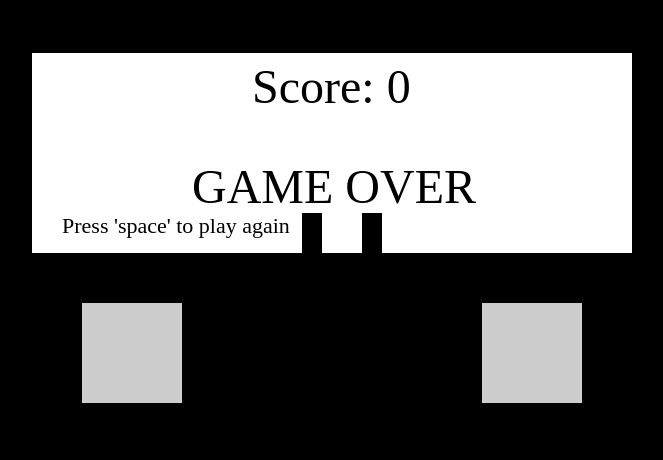
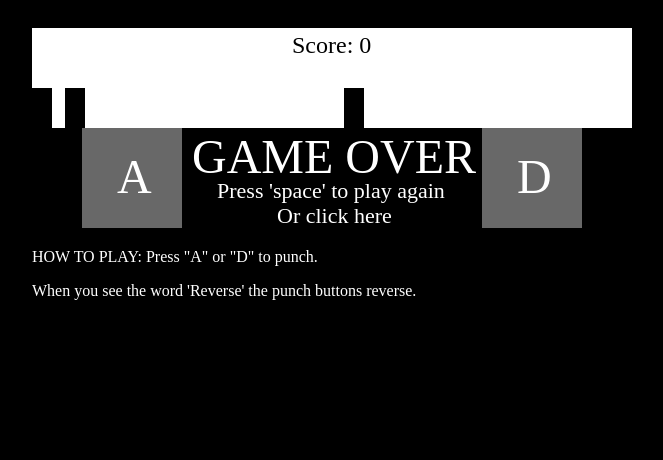
Before and after one commit to js13kGames/immoveable-puncher-man, a plain HTML site: page index.html in a window 1280 px wide. Shown: the whole page, without its empty margins (308-971 px from the left). Drawn offline with Linux system fonts and the light colour scheme.

Commit message:
Finished game mechanics

```diff
--- a/index.html
+++ b/index.html
@@ -5,15 +5,13 @@
 </head>
 <meta name="viewport" content="user-scalable=0"/>
 <body style="background-color: #000">
-	<div style="width: 600px; margin: 0 auto; padding-top: 45px;">
-		<canvas id="canvas" width="600" height="400"></canvas>
+	<div style="width: 600px; margin: 0 auto; padding-top: 20px;">
+		<canvas id="canvas" width="600" height="200"></canvas>
+		<p style="color: #fff">HOW TO PLAY: Press "A" or "D" to punch.</p>
+		<p style="color: #fff">When you see the word 'Reverse' the punch buttons reverse.</p>
 	</div>
+
 	<script>
-		// TODO
-		// stop mobile zoom
-		// buttons dont work on landscape phone
-		// cant restart game on mobile
-		// first wave of eneimes is stacked, limit enemies when moving
 		var canvas = document.getElementById('canvas');
 		var ctx = canvas.getContext('2d');
 		var width = canvas.width;
@@ -28,14 +26,14 @@
 		var nextWaveReady = true;
 		var spawnWaveInterval = 1000;
 		var reverseFlipTime = 1000;
-		var killsToFlip = 2;
+		var killsToFlip = 10;
 
 		var ground = {
 			width: canvas.width,
-			height: 200,
+			height: 100,
 			pos: {
 				x: 0,
-				y: 200
+				y: 100
 			},
 			draw: function(){
 				ctx.fillStyle = returnFillColor();
@@ -48,13 +46,13 @@
 			height: 25,
 			pos: {
 				x: 288,
-				y: 175
+				y: 75
 			},
 			score: 0,
 			draw: function() {
-				ctx.font = "48px serif";
+				ctx.font = "24px serif";
 				ctx.fillStyle = "#000";
-  				ctx.fillText("Score: " + this.score, 220, 50);
+  				ctx.fillText("Score: " + this.score, 260, 25);
 				if ( !this.isDead ) {
 					ctx.fillStyle = returnFillColor();
 					ctx.fillRect(this.pos.x, this.pos.y, this.width, this.height);
@@ -70,12 +68,20 @@
 							cancelPunchRight();
 						}, 100);
 					}
+
+					if ( reverseGame ) {
+						ctx.font = "48px serif";
+						ctx.fillStyle = '#000';
+	  					ctx.fillText("REVERSE!", 185, 150);
+					}
+
 				} else {
 					ctx.font = "48px serif";
-					ctx.fillStyle = returnFillColor();
-  					ctx.fillText("GAME OVER", 160, 150);
+					ctx.fillStyle = '#fff';
+  					ctx.fillText("GAME OVER", 160, 145);
   					ctx.font = "22px serif";
-  					ctx.fillText("Press 'space' to play again", 30, 180);
+  					ctx.fillText("Press 'space' to play again", 185, 170);
+  					ctx.fillText("Or click here", 245, 195);
 				}
 			},
 			punchRight: false,
@@ -90,16 +96,17 @@
 				height: 40,
 				pos: {
 					x: 0,
-					y: 160
+					y: 60
 				},
+				speed: 2,
 				draw: function(){
 					if ( !this.isDead ) {
 						ctx.fillStyle = returnFillColor();
 						ctx.fillRect(this.pos.x, this.pos.y, this.width, this.height);
 						if ( !player.isDead && !this.headingRight ) {
-							this.pos.x += 2;
+							this.pos.x += this.speed;
 						} else if ( !player.isDead && this.headingRight ) {
-							this.pos.x -= 2;
+							this.pos.x -= this.speed;
 						}
 					} else if ( this.isDead && !this.playedDeathAnim ) {
 						var particleCount = 0;
@@ -115,9 +122,9 @@
 						}
 					}
 				},
-				isDead: false,
+				isDead: true,
 				headingRight: false,
-				playedDeathAnim: false,
+				playedDeathAnim: true,
 				deathAnim: []
 			};
 			return enemy;
@@ -137,8 +144,9 @@
 			var posX = coords.x + 20; // enemy width
 			var posY = coords.y + 50; // enemy height / 2
 
-			for ( var i = 0; i < 4; i++ ) {
-				var tempY = posY - ( i * 20 );
+			for ( var i = 0; i < 6; i++ ) {
+				var tempY = posY - ( i * 15 );
+
 				var temp = {
 					width: 10,
 					height: 10,
@@ -152,9 +160,9 @@
 							ctx.fillRect(this.pos.x, this.pos.y, this.width, this.height);
 							if ( !player.isDead ) {
 								if ( this.flip ) {
-									this.pos.x += 5;
+									this.pos.x += getRandomInt(5, 10);
 								} else {
-									this.pos.x -= 5;
+									this.pos.x -= getRandomInt(5, 10);
 								}
 								if ( this.id < 2 ) {
 									this.pos.y += 0.5;
@@ -185,38 +193,65 @@
 			height: 100,
 			pos: {
 				x: 50,
-				y: 250
+				y: 100
 			},
 			draw: function() {
 				if ( this.isPressed ) {
 					ctx.fillStyle = returnFillColor();
 					ctx.fillRect(this.pos.x + 20, this.pos.y + 20, this.width - 40, this.height - 40);
 				}else{
-					ctx.fillStyle = '#ccc';
+					ctx.fillStyle = '#686868';
 					ctx.fillRect(this.pos.x, this.pos.y, this.width, this.height);
+
+					ctx.font = "48px serif";
+					ctx.fillStyle = '#fff';
+  					if ( reverseGame ) {
+						ctx.fillText("D", this.pos.x + 35, this.pos.y + 65);
+					}else{
+						ctx.fillText("A", this.pos.x + 35, this.pos.y + 65);
+					}
 				}
 			},
 			isPressed: false
-		}
+		};
 
 		var rightButton = {
 			width: 100,
 			height: 100,
 			pos: {
 				x: 450,
-				y: 250
+				y: 100
 			},
 			draw: function() {
 				if ( this.isPressed ) {
 					ctx.fillStyle = returnFillColor();
 					ctx.fillRect(this.pos.x + 20, this.pos.y + 20, this.width - 40, this.height - 40);
 				}else{
-					ctx.fillStyle = '#ccc';
+					ctx.fillStyle = '#686868';
 					ctx.fillRect(this.pos.x, this.pos.y, this.width, this.height);
+
+					ctx.font = "48px serif";
+					ctx.fillStyle = '#fff';
+
+					if ( reverseGame ) {
+						ctx.fillText("A", this.pos.x + 35, this.pos.y + 65);
+					}else{
+						ctx.fillText("D", this.pos.x + 35, this.pos.y + 65);
+					}
 				}
 			},
 			isPressed: false
-		}
+		};
+
+		//ctx.fillRect(160, 100, 280, 100);
+		var restartButton = {
+			width: 280,
+			height: 100,
+			pos: {
+				x: 160,
+				y: 100
+			}
+		};
 
 		function checkAgainstEnemies() {
 			for ( var i = 0; i < enemies.length; i++ ) {
@@ -260,7 +295,7 @@
 		}
 
 		function spawnEnemies() {
-			if ( !nextWaveReady ) return;
+			if ( !nextWaveReady && !player.isDead ) return;
 			for ( var i = 0; i < enemies.length; i++ ) {
 				if ( enemies[ i ].isDead && enemies[ i ].playedDeathAnim ) {
 					enemies[ i ].pos.x = 0;
@@ -269,6 +304,7 @@
 					}
 					enemies[ i ].isDead = false;
 					enemies[ i ].playedDeathAnim = false;
+					enemies[ i ].speed = getRandomInt(1, 5);
 					break;
 				}
 			}
@@ -279,10 +315,16 @@
 
 			if ( countToReverse > killsToFlip && !reverseGame ) {
 				reverseGame = true;
+
 				setTimeout( function() {
 					reverseGame = false;
 					countToReverse = 0;
-				}, reverseFlipTime )
+
+					killsToFlip = getRandomInt(4, 10);
+					reverseFlipTime = getRandomInt(1000, 3000);
+					spawnWaveInterval = getRandomInt(1000, 3000);
+
+				}, reverseFlipTime );
 			}
 		}
 
@@ -307,7 +349,8 @@
 				if ( enemies[ i ].headingRight ) {
 					enemies[ i ].pos.x = width;
 				}
-				enemies[ i ].isDead = false;
+				enemies[ i ].isDead = true;
+				enemies[ i ].playedDeathAnim = true;
 			}
 		}
 
@@ -343,6 +386,10 @@
 		function cancelPunchRight() {
 			player.punchRight = false;
 			rightButton.isPressed = false;
+		}
+
+		function getRandomInt(min, max) {
+ 			return Math.floor(Math.random() * (max - min)) + min;
 		}
 
 		window.requestAnimationFrame( animate );
@@ -409,6 +456,17 @@
 			return false;
 		}
 
+		function insideRestartButton ( mouseCoords ) {
+			if ( mouseCoords.x > restartButton.pos.x &&
+				 mouseCoords.x < ( restartButton.pos.x + restartButton.width ) &&
+				 mouseCoords.y > restartButton.pos.y &&
+				 mouseCoords.y < ( restartButton.pos.y + restartButton.height ) ) {
+
+				return true;
+			}
+			return false;
+		}
+
 		window.addEventListener('mousedown', function(e) {
 			var X = e.clientX - canvas.offsetLeft;
 			var Y = e.clientY - canvas.offsetTop;
@@ -426,6 +484,15 @@
 			if ( clickedRightBtn ) {
 				setPunchRight();
 			}
+
+			if ( player.isDead ) {
+
+				if ( insideRestartButton( temp ) ) {
+
+					restartGame();
+
+				}
+			}
 		});
 
 		window.addEventListener('touchstart', function(e) {
@@ -433,10 +500,6 @@
 
 				checkUITouch( e.touches[ i ] );
 			}
-		});
-
-		screen.addEventListener("orientationchange", function() {
-    		console.log("the orientation of the device is now " + screen.orientation);
 		});
 
 		function checkUITouch( e ) {
@@ -455,6 +518,15 @@
 
 			if ( clickedRightBtn ) {
 				setPunchRight();
+			}
+
+			if ( player.isDead ) {
+
+				if ( insideRestartButton( temp ) ) {
+
+					restartGame();
+
+				}
 			}
 		}
 
```
